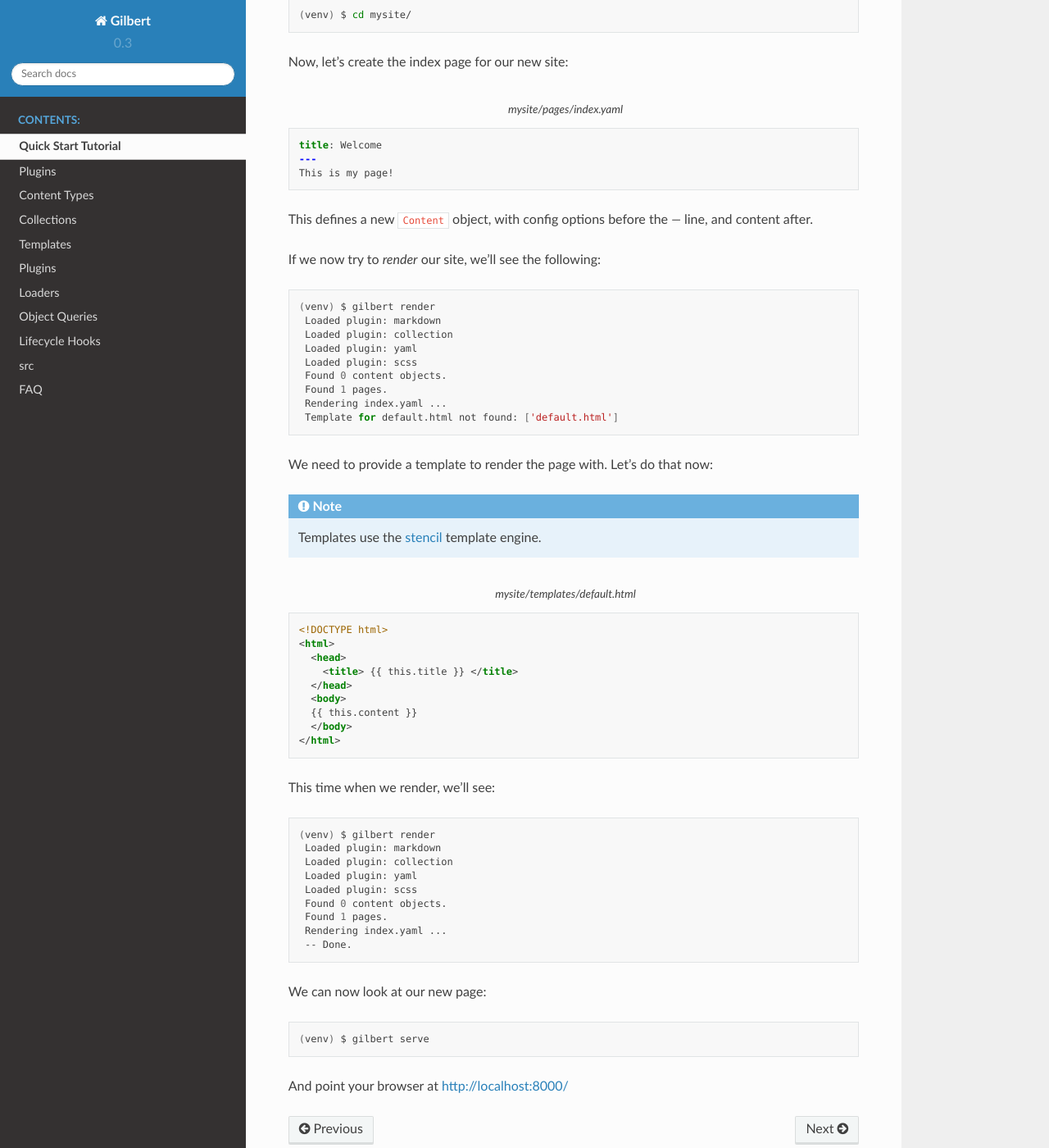
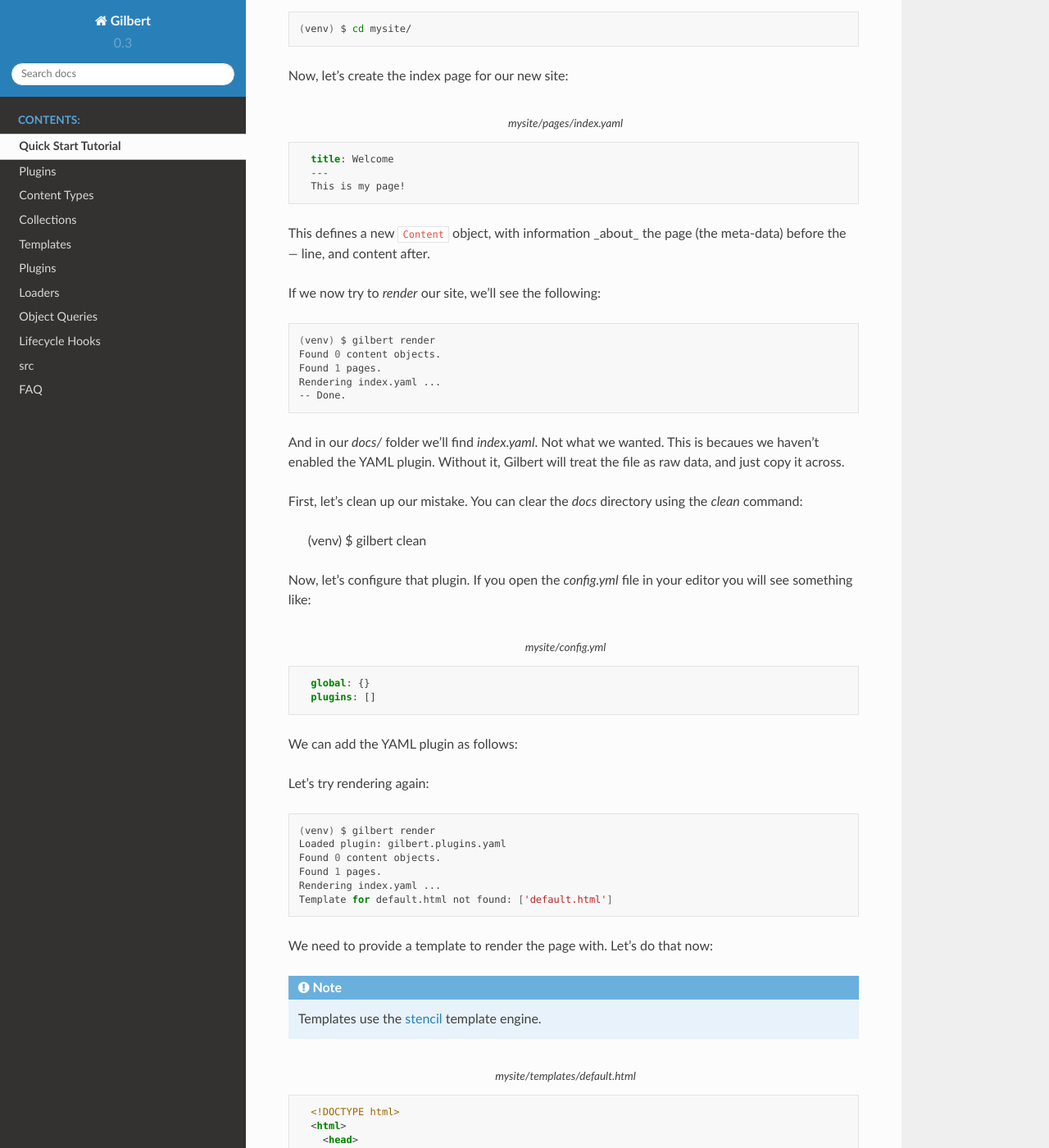
Before and after one commit to funkybob/gilbert, a Sphinx documentation site: the page built from docs/tutorials/quick_start.rst, in a window 1280 px wide and 1400 px high, scrolled down 706 px. Shown: the whole window at 82% size. Built offline with Sphinx 7.4.7 and the Read the Docs theme 2.0.0, drawn with Linux system fonts in a browser that asks for light colours; some of the changed text lies outside the part shown.

Commit message:
[Fixed #28] Explicit plugins (#31)
* Switch to explicit plugins from config

* Update docs

* Update change log

* Report loading local plugins

```diff
--- a/docs/tutorials/quick_start.rst
+++ b/docs/tutorials/quick_start.rst
@@ -6,9 +6,9 @@ First, we'll create a `virtualenv` and install `gilbert`:
 
 .. code-block:: sh
 
-   $ python3.7 -m venv venv
-   $ . venv/bin/activate
-   (venv) $ pip install gilbert
+    $ python3.7 -m venv venv
+    $ . venv/bin/activate
+    (venv) $ pip install gilbert
 
 Next, we'll create a project:
 
@@ -20,42 +20,77 @@ This will create a basic project layout:
 
 .. code-block:: sh
 
-   (venv) $ tree mysite
-   mysite/
-   ├── content
-   ├── docs
-   ├── pages
-   └── templates
+    (venv) $ tree mysite
+    mysite/
+    ├── config.yml
+    ├── content
+    ├── docs
+    ├── pages
+    └── templates
 
-   4 directories, 0 files
+    4 directories, 1 file
 
 Everything from here out will be easier if we're inside the `mysite` directory:
 
 .. code-block:: sh
 
-   (venv) $ cd mysite/
+    (venv) $ cd mysite/
 
 Now, let's create the index page for our new site:
 
 .. code-block:: yaml
-   :caption: mysite/pages/index.yaml
+  :caption: mysite/pages/index.yaml
 
-   title: Welcome
-   ---
-   This is my page!
+    title: Welcome
+    ---
+    This is my page!
 
-This defines a new ``Content`` object, with config options before the `---`
-line, and content after.
+This defines a new ``Content`` object, with information _about_ the page (the
+meta-data) before the `---` line, and content after.
 
 If we now try to `render` our site, we'll see the following:
 
 .. code-block:: sh
 
-   (venv) $ gilbert render
-    Loaded plugin: markdown
-    Loaded plugin: collection
-    Loaded plugin: yaml
-    Loaded plugin: scss
+    (venv) $ gilbert render
+    Found 0 content objects.
+    Found 1 pages.
+    Rendering index.yaml ...
+    -- Done.
+
+And in our `docs/` folder we'll find `index.yaml`. Not what we wanted. This is
+becaues we haven't enabled the YAML plugin. Without it, Gilbert will treat the
+file as raw data, and just copy it across.
+
+First, let's clean up our mistake. You can clear the `docs` directory using
+the `clean` command:
+
+    (venv) $ gilbert clean
+
+Now, let's configure that plugin. If you open the `config.yml` file in your
+editor you will see something like:
+
+.. code-block:: yaml
+  :caption: mysite/config.yml
+
+    global: {}
+    plugins: []
+
+We can add the YAML plugin as follows:
+
+.. code-block::yaml
+  :caption: mysite/config.yml
+
+    global: {}
+    plugins:
+      - gilbert.plugins.yaml
+
+Let's try rendering again:
+
+.. code-block:: sh
+
+    (venv) $ gilbert render
+    Loaded plugin: gilbert.plugins.yaml
     Found 0 content objects.
     Found 1 pages.
     Rendering index.yaml ...
@@ -66,31 +101,29 @@ We need to provide a template to render the page with. Let's do that now:
 .. note:: Templates use the stencil_ template engine.
 
 .. code-block:: html
-   :caption: mysite/templates/default.html
+  :caption: mysite/templates/default.html
 
-   <!DOCTYPE html>
-   <html>
-     <head>
-       <title> {{ this.title }} </title>
-     </head>
-     <body>
-     {{ this.content }}
-     </body>
-   </html>
+    <!DOCTYPE html>
+    <html>
+      <head>
+        <title> {{ this.title }} </title>
+      </head>
+      <body>
+        {{ this.content }}
+      </body>
+    </html>
 
 This time when we render, we'll see:
 
 .. code-block:: sh
 
-   (venv) $ gilbert render
-    Loaded plugin: markdown
-    Loaded plugin: collection
-    Loaded plugin: yaml
-    Loaded plugin: scss
-    Found 0 content objects.
-    Found 1 pages.
-    Rendering index.yaml ...
-    -- Done.
+  (venv) $ gilbert render
+  $ gilbert render
+  Loaded plugin: gilbert.plugins.yaml
+  Found 0 content objects.
+  Found 1 pages.
+  Rendering index.yaml ...
+  -- Done.
 
 We can now look at our new page:
 
```
Also changed, not shown: docs/plugins/index.rst (+5 -24 lines), 2 other files.
